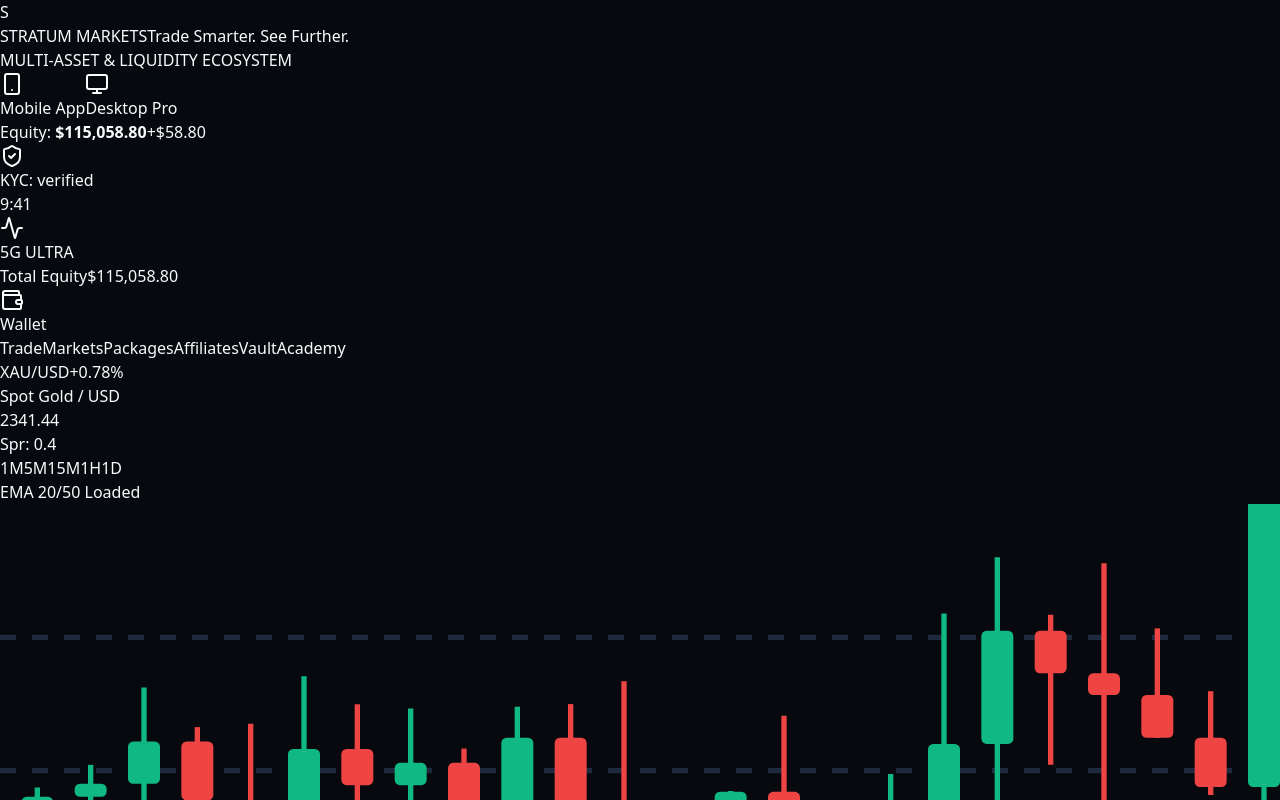
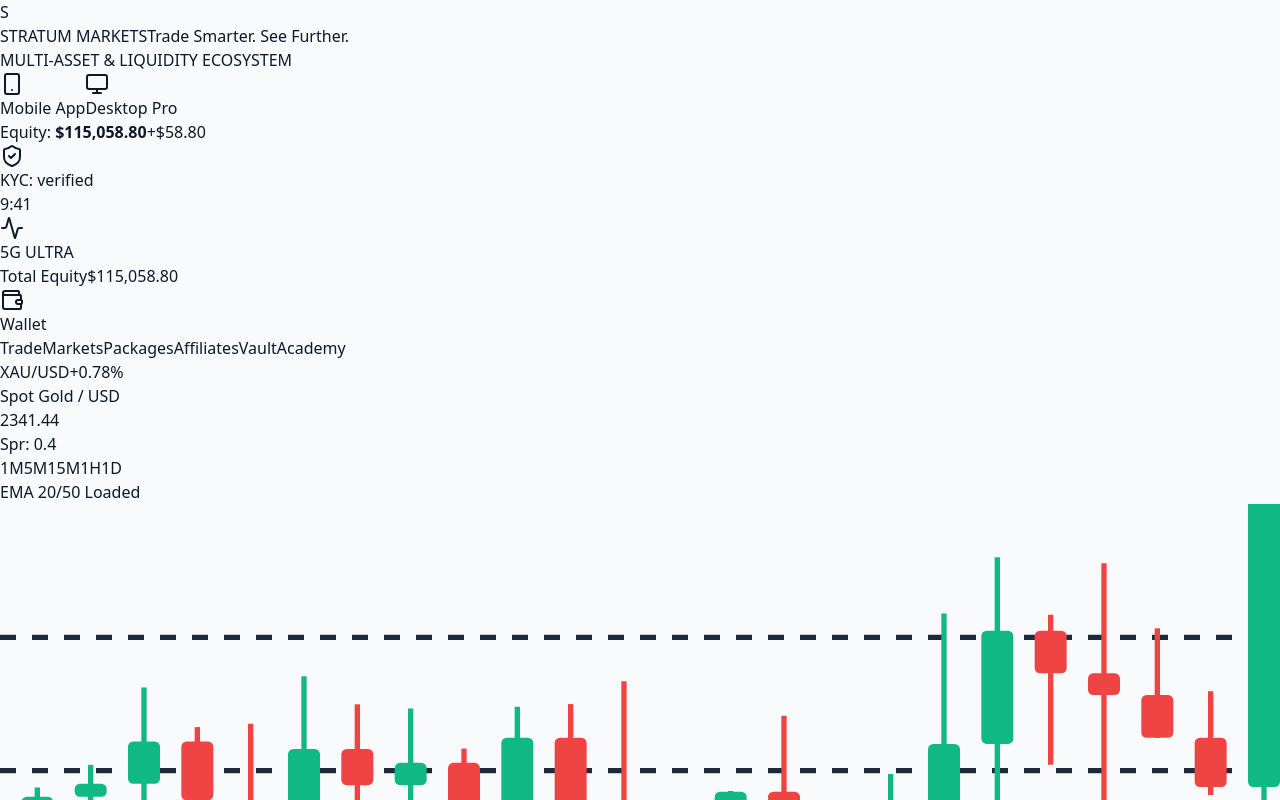
Before and after one commit to agrawalhiteshhkumar/stratum-markets, a React (Vite) app: page / in a window 1280 px wide. Shown: the top 800 px of the page. Built offline with nearby package versions, Linux system fonts and the light colour scheme.

Commit message:
Update index.css

```diff
--- a/src/index.css
+++ b/src/index.css
@@ -2,22 +2,21 @@
 @tailwind components;
 @tailwind utilities;
 
-/* Suppress ugly browser scrollbars while keeping smooth touch scrolling */
 * {
-  scrollbar-width: none; /* Firefox */
-  -ms-overflow-style: none; /* IE/Edge */
+  scrollbar-width: none;
+  -ms-overflow-style: none;
 }
 
 *::-webkit-scrollbar {
-  display: none; /* Chrome, Safari, Opera */
+  display: none;
   width: 0px;
   height: 0px;
 }
 
 body {
   margin: 0;
-  background-color: #07090e;
-  color: #f8fafc;
+  background-color: #f8fafc;
+  color: #0f172a;
   font-family: system-ui, -apple-system, BlinkMacSystemFont, 'Segoe UI', Roboto, sans-serif;
   overflow-x: hidden;
 }
```
